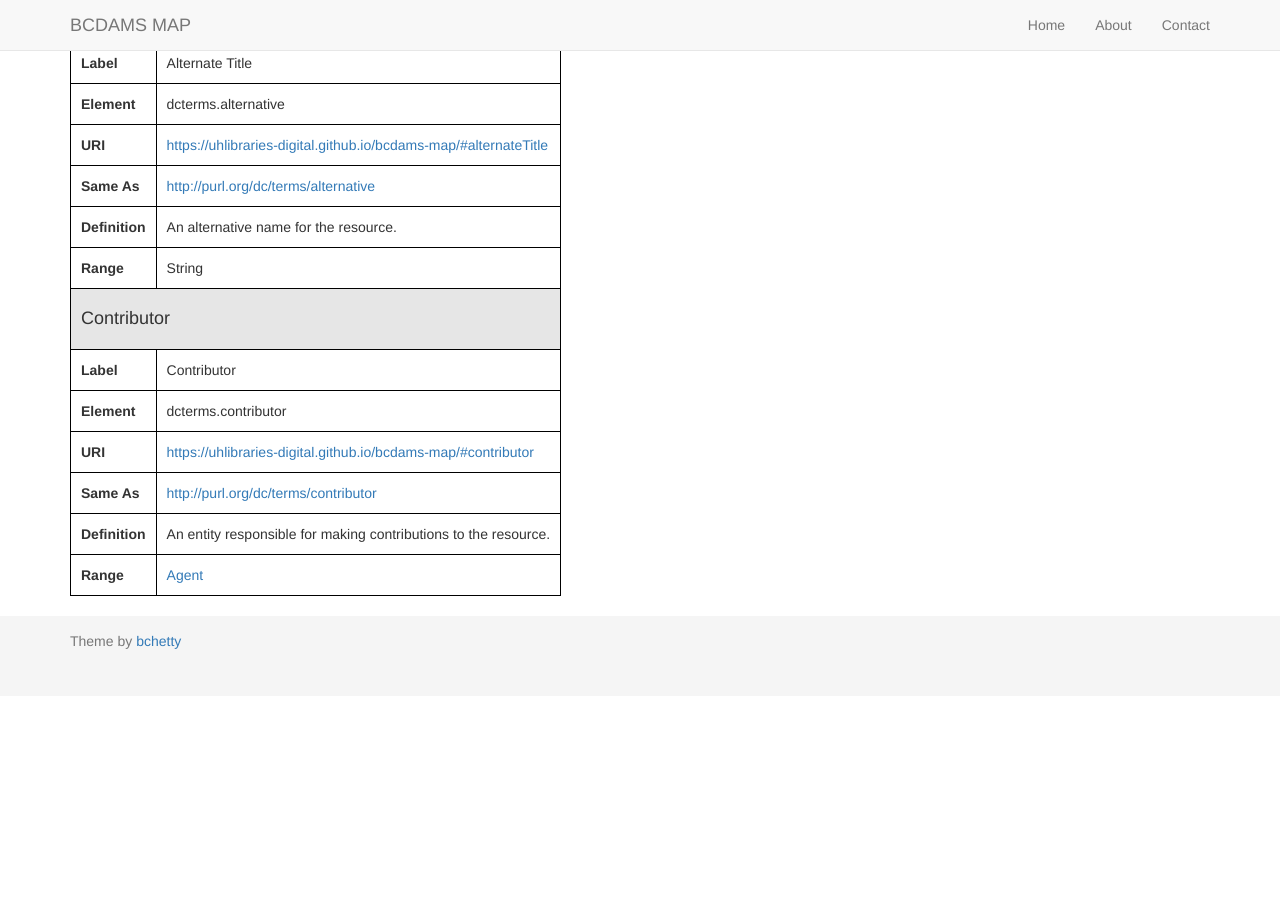
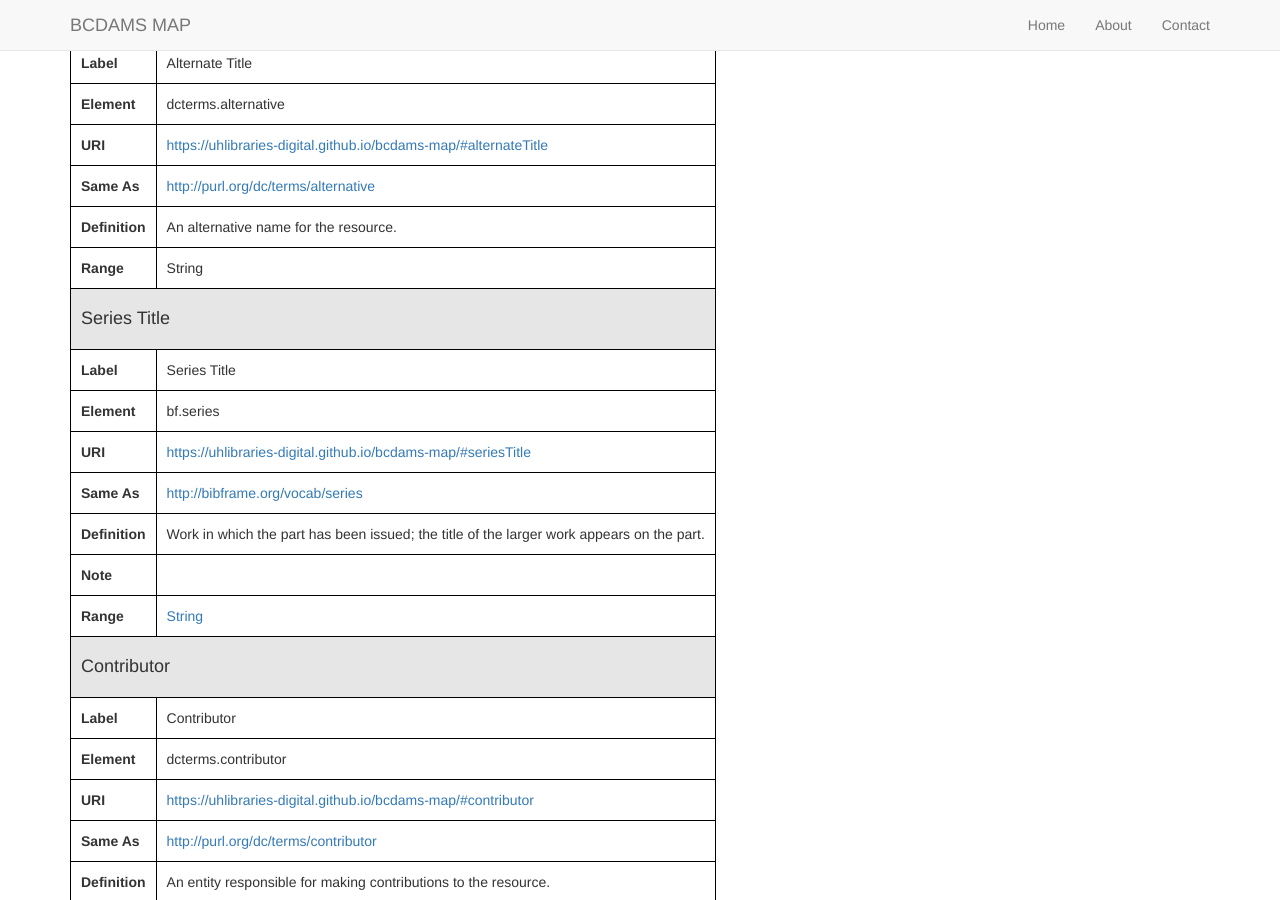
Before and after one commit to uhlibraries-digital/bcdams-map, a Jekyll site: the page built from index.html, in a window 1280 px wide and 900 px high, scrolled down 2870 px. Built offline with Jekyll 4.4.1, drawn with Linux system fonts in a browser that asks for light colours; nearby versions of some CDN libraries; the list of posts is cut into pages by our own code; before the commit the page ends 3566 px from its top, so only the background shows below that.

Commit message:
add series_title

```diff
--- /dev/null
+++ b/_data/damstf/series_title.json
@@ -0,0 +1,13 @@
+{
+	"label": "Series Title",
+	"namespace": "bf",
+	"name": "series",
+	"uri": "https://uhlibraries-digital.github.io/bcdams-map/#seriesTitle",
+	"same_as": "http://bibframe.org/vocab/series",
+	"definition": "Work in which the part has been issued; the title of the larger work appears on the part.",
+	"note": "",
+	"range_label": "String",
+	"range_uri": "",
+	"required": "",
+	"repeatable": ""
+}
--- a/_data/order.json
+++ b/_data/order.json
@@ -11,6 +11,7 @@
 	],
 	"damstf": [
 		"alternate_title",
+		"series_title",
 		"contributor"
 	]
 }
```
